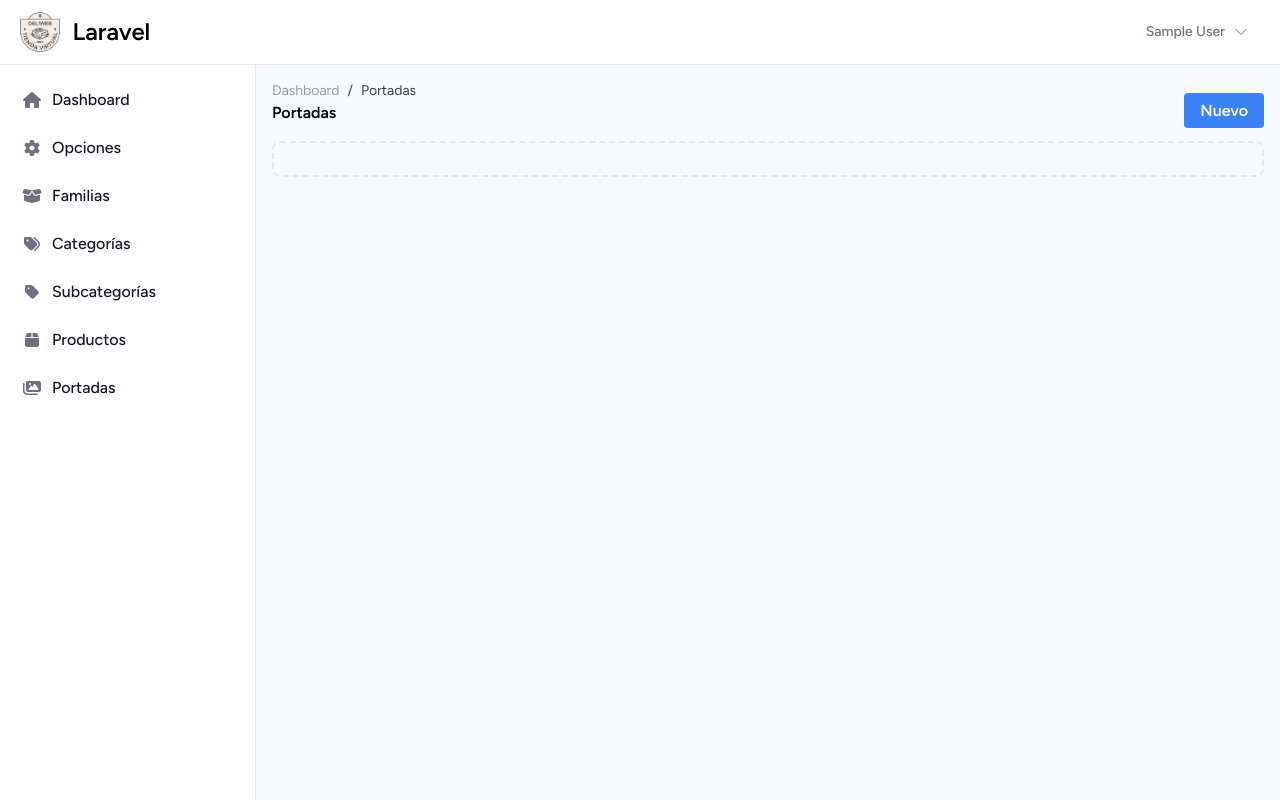
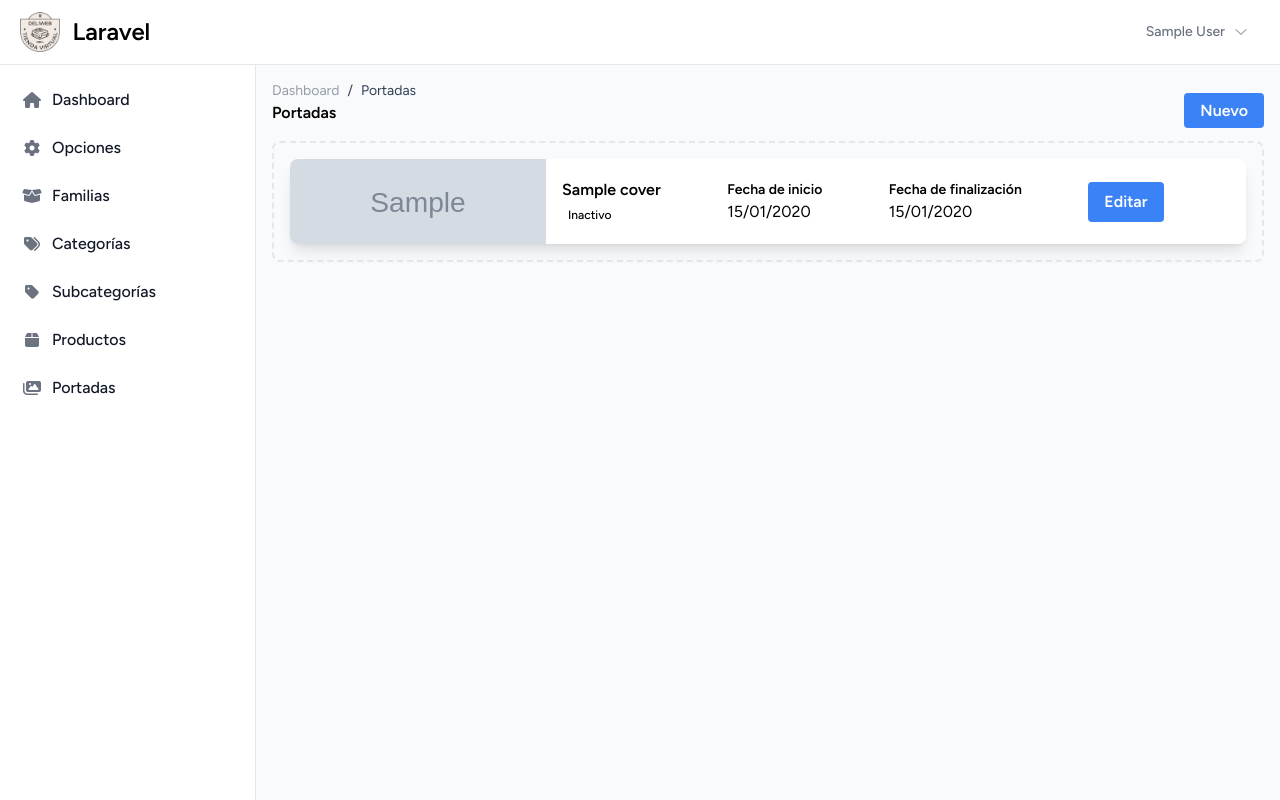
Before and after one commit to danielcelis17/Backend-Deliweb, a Laravel app: template resources/views/admin/covers/index.blade.php in a window 1280 px wide. Run offline with Laravel 12, Linux system fonts and the light colour scheme; a user stored in the database is signed in; tables that the repository leaves empty hold one stand-in row (values such as "Sample post"); the template is opened without the code that fills it: most values are stand-ins (such as "Sample title", 1, 10 or a date in 2020); grey boxes marked "Sample" are stand-in pictures; style sheets or scripts are compiled from the project's sources; parts of the project's set-up code (start-up, migrations or seed data) failed here and were passed over; some libraries are stand-ins or nearby versions.

Commit message:
Listar portadas

```diff
--- a/app/Http/Controllers/Admin/CoverController.php
+++ b/app/Http/Controllers/Admin/CoverController.php
@@ -5,6 +5,7 @@ namespace App\Http\Controllers\Admin;
 use App\Http\Controllers\Controller;
 use App\Models\Cover;
 use Illuminate\Http\Request;
+use Illuminate\Support\Facades\Storage;
 
 class CoverController extends Controller
 {
--- a/resources/views/admin/covers/index.blade.php
+++ b/resources/views/admin/covers/index.blade.php
@@ -17,4 +17,64 @@
 
     </x-slot>
 
+    <ul class="space-y-4">
+        @foreach ($covers as $cover)
+
+            <li class="bg-white rounded-lg shadow-lg overflow-hidden lg:flex">
+
+                <img src="{{$cover->image}}" alt="" class="w-full lg:w-64 aspect-[3/1] object-cover object-center">
+
+                <div class="p-4 lg:flex-1 lg:flex lg:justify-between lg:items-center space-y-3 lg:space-y-0">
+
+                    <div>
+                        <h1 class="font-semibold">
+                            {{$cover->title}}
+                        </h1>
+
+                        <p>
+                            @if ($cover->is_active)
+                                <span class="bg-neutral-secondary-medium text-heading text-xs font-medium px-1.5 py-0.5 rounded">
+                                    Activo
+                                </span>
+                            @else
+                                <span class="bg-danger-soft text-fg-danger-strong text-xs font-medium px-1.5 py-0.5 rounded">
+                                    Inactivo
+                                </span>
+                            @endif
+                        </p>
+                    </div>
+
+                    <div>
+                        <p class="text-sm font-bold">
+                            Fecha de inicio
+                        </p>
+
+                        <p>
+                            {{$cover->start_at->format('d/m/Y')}}
+                        </p>
+                    </div>
+
+                    <div>
+                        <p class="text-sm font-bold">
+                            Fecha de finalización
+                        </p>
+
+                        <p>
+                            {{$cover->end_at ? $cover->end_at->format('d/m/Y'): '-'}}
+                        </p>
+
+                    </div>
+                        <a class="btn btn-blue" href="{{route('admin.covers.edit', $cover)}}">
+                            Editar
+                        </a>
+                    <div>
+
+                    </div>
+
+                </div>
+            </li>
+
+        @endforeach
+    </ul>
+
 </x-admin-layout>
```
